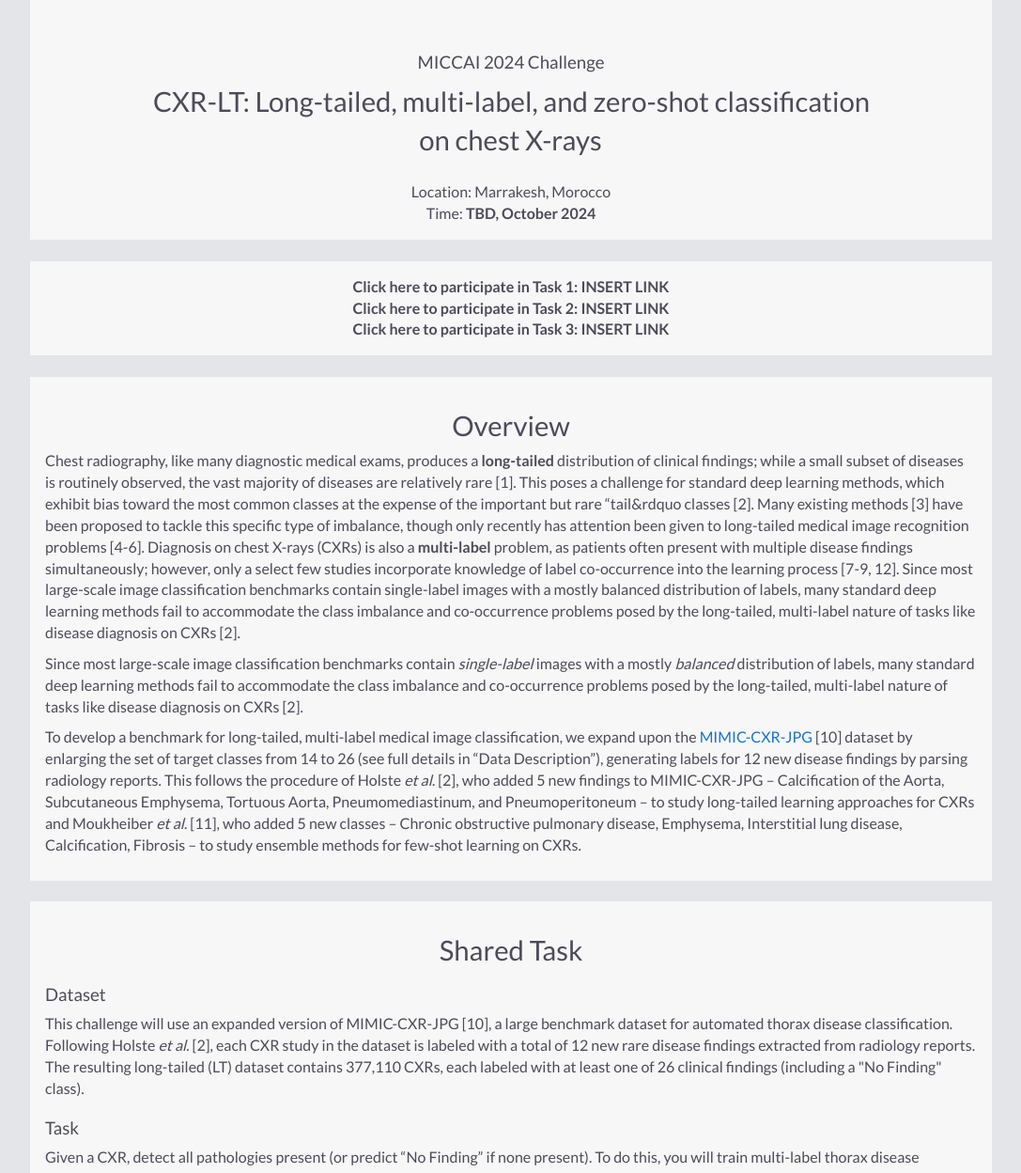
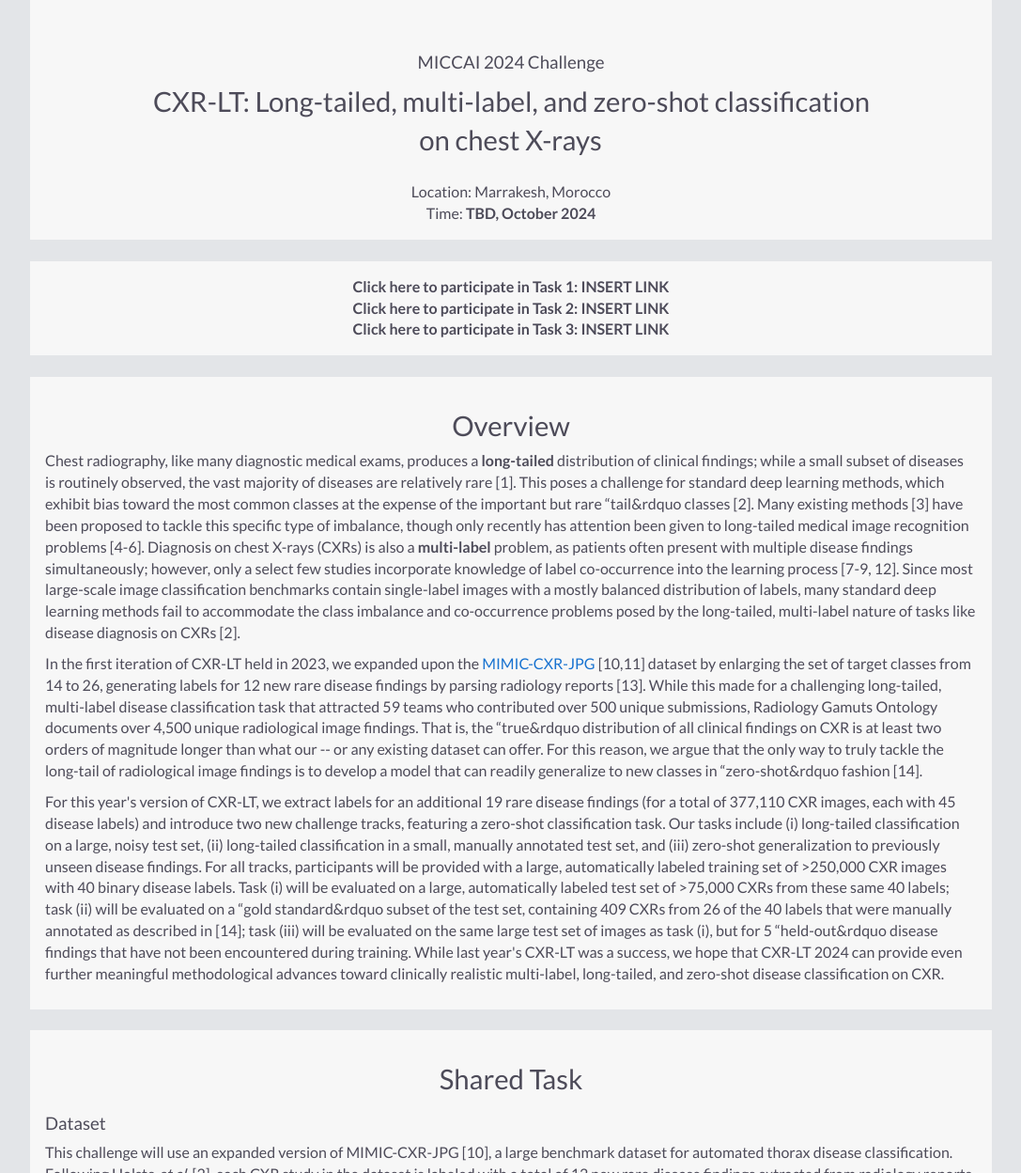
Before and after one commit to bionlplab/2024_MICCAI_CXRLT, a plain HTML site: page index.html in a window 1280 px wide. Shown: the top 1248 px of the page at 94% size, without its empty margins (96-1183 px from the left). Drawn offline with nearby package versions, Linux system fonts and the light colour scheme.

Commit message:
Update index.html

```diff
--- a/index.html
+++ b/index.html
@@ -45,9 +45,9 @@
   <div class="overview">
     <p><span><span>Chest radiography, like many diagnostic medical exams, produces a <strong>long-tailed</strong> distribution of clinical findings; while a small subset of diseases is routinely observed, the vast majority of diseases are relatively rare [1]. This poses a challenge for standard deep learning methods, which exhibit bias toward the most common classes at the expense of the important but rare &ldquo;tail&rdquo classes [2]. Many existing methods [3] have been proposed to tackle this specific type of imbalance, though only recently has attention been given to long-tailed medical image recognition problems [4-6]. Diagnosis on chest X-rays (CXRs) is also a <strong>multi-label</strong> problem, as patients often present with multiple disease findings simultaneously; however, only a select few studies incorporate knowledge of label co-occurrence into the learning process [7-9, 12]. Since most large-scale image classification benchmarks contain single-label images with a mostly balanced distribution of labels, many standard deep learning methods fail to accommodate the class imbalance and co-occurrence problems posed by the long-tailed, multi-label nature of tasks like disease diagnosis on CXRs [2].</span></span></p>
 
-    <p><span><span>Since most large-scale image classification benchmarks contain <em>single-label </em>images with a mostly <em>balanced </em>distribution of labels, many standard deep learning methods fail to accommodate the class imbalance and co-occurrence problems posed by the long-tailed, multi-label nature of tasks like disease diagnosis on CXRs [2].</span></span></p>
+    <p><span><span>In the first iteration of CXR-LT held in 2023, we expanded upon the <a href="https://physionet.org/content/mimic-cxr-jpg/2.0.0/">MIMIC-CXR-JPG</a> [10,11] dataset by enlarging the set of target classes from 14 to 26, generating labels for 12 new rare disease findings by parsing radiology reports [13]. While this made for a challenging long-tailed, multi-label disease classification task that attracted 59 teams who contributed over 500 unique submissions, Radiology Gamuts Ontology documents over 4,500 unique radiological image findings. That is, the  &ldquo;true&rdquo distribution of all clinical findings on CXR is at least two orders of magnitude longer than what our -- or any existing dataset can offer. For this reason, we argue that the only way to truly tackle the long-tail of radiological image findings is to develop a model that can readily generalize to new classes in &ldquo;zero-shot&rdquo fashion [14].</span></span></p>
 
-    <p><span><span>To develop a benchmark for long-tailed, multi-label medical image classification, we expand upon the <a href="https://physionet.org/content/mimic-cxr-jpg/2.0.0/">MIMIC-CXR-JPG</a> [10] dataset by enlarging the set of target classes from 14 to 26 (see full details in &ldquo;Data Description&rdquo;), generating labels for 12 new disease findings by parsing radiology reports. This follows the procedure of Holste <em>et al.</em> [2], who added 5 new findings to MIMIC-CXR-JPG &ndash; </span>Calcification of the Aorta, Subcutaneous Emphysema, Tortuous Aorta, Pneumomediastinum, and Pneumoperitoneum<span> &ndash; to study long-tailed learning approaches for CXRs and Moukheiber <em>et al. </em>[11], who added 5 new classes&nbsp;&ndash; </span></span>Chronic obstructive pulmonary disease, Emphysema, Interstitial lung disease, Calcification, Fibrosis <span><span>&ndash;</span></span> <span><span>to study ensemble methods for few-shot learning on CXRs.</span></span></p>  </div>
+    <p><span><span>For this year's version of CXR-LT, we extract labels for an additional 19 rare disease findings (for a total of 377,110 CXR images, each with 45 disease labels) and introduce two new challenge tracks, featuring a zero-shot classification task. Our tasks include (i) long-tailed classification on a large, noisy test set, (ii) long-tailed classification in a small, manually annotated test set, and (iii) zero-shot generalization to previously unseen disease findings. For all tracks, participants will be provided with a large, automatically labeled training set of >250,000 CXR images with 40 binary disease labels. Task (i) will be evaluated on a large, automatically labeled test set of >75,000 CXRs from these same 40 labels; task (ii) will be evaluated on a &ldquo;gold standard&rdquo subset of the test set, containing 409 CXRs from 26 of the 40 labels that were manually annotated as described in [14]; task (iii) will be evaluated on the same large test set of images as task (i), but for 5 &ldquo;held-out&rdquo disease findings that have not been encountered during training. While last year's CXR-LT was a success, we hope that CXR-LT 2024 can provide even further meaningful methodological advances toward clinically realistic multi-label, long-tailed, and zero-shot disease classification on CXR.</span></span></p>  </div>
 </div>
 
 <br>
```
